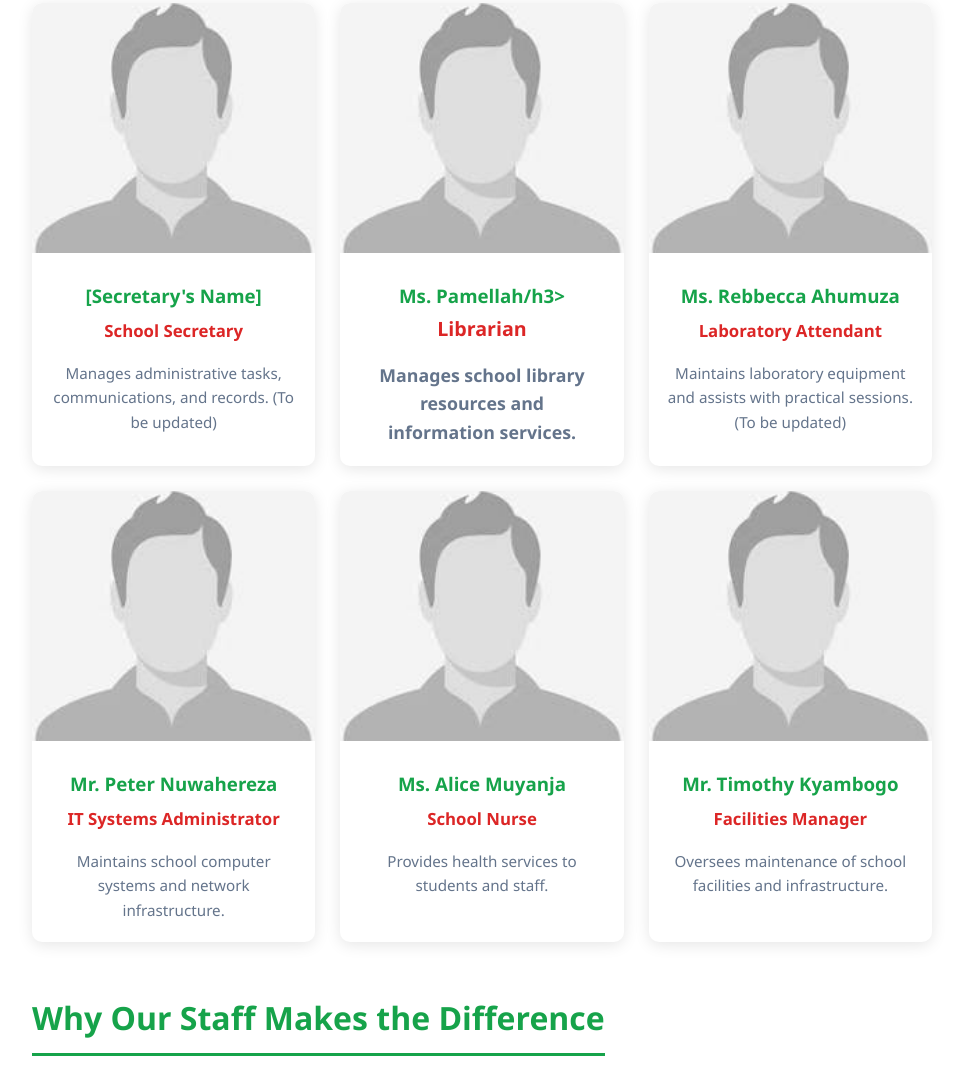
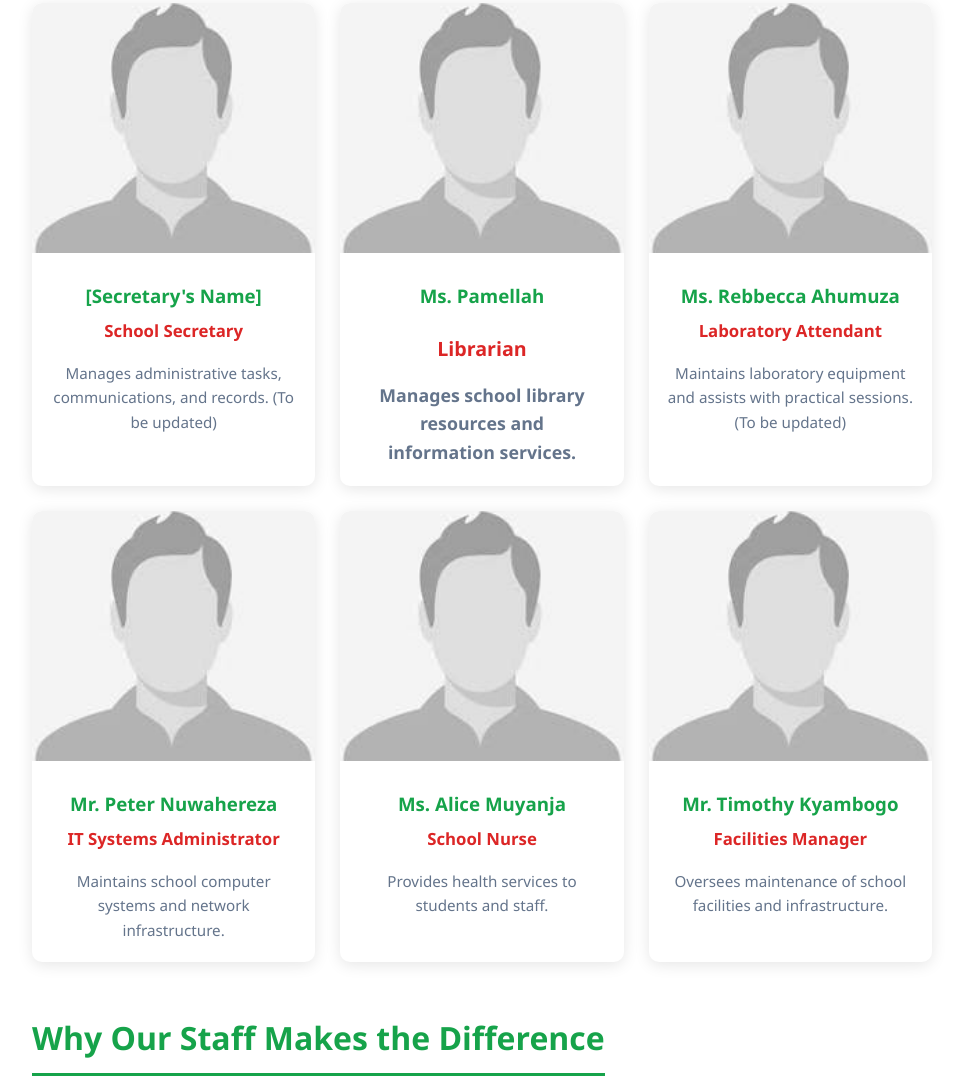
Before and after one commit to Nuwa-Peter/St.-Joseph-Website, a website: page staff.html in a window 1280 px wide. Shown: the part 7419-8500 px from the top of the page, without its empty margins (158-1121 px from the left). Drawn offline with Linux system fonts and the light colour scheme.

Commit message:
Update staff.html

```diff
--- a/staff.html
+++ b/staff.html
@@ -268,7 +268,7 @@
                     </div>
                     <div class="staff-card">
                         <img src="gallery/placeholder.jpeg" alt="Ms. Dorothy Nabbanja" class="staff-photo">
-                        <h3>Ms. Pamellah/h3>
+                        <h3>Ms. Pamellah<h3>
                         <p class="position">Librarian</p>
                         <p class="bio">Manages school library resources and information services.</p>
                     </div>
```
